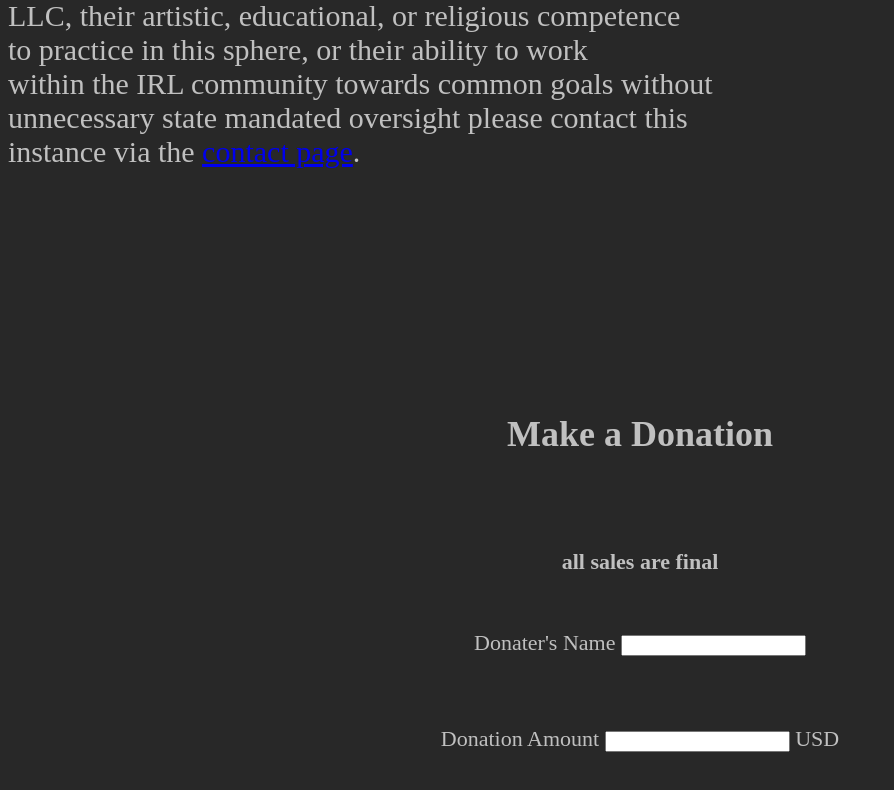
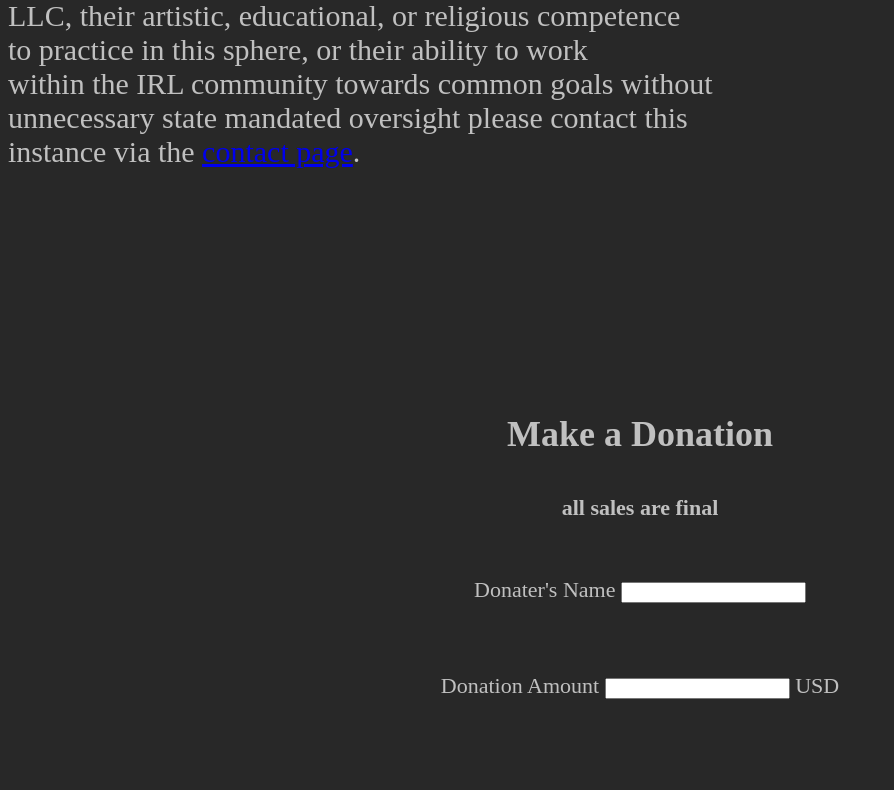
Before and after one commit to saisonxiang/waifuworks, a plain HTML site: page index.html in a window 1280 px wide. Shown: the part 1310-2100 px from the top of the page, without its empty margins (0-894 px from the left). Drawn offline with Linux system fonts and the light colour scheme; a script that the page names is missing; a web font is replaced by a local one.

Commit message:
Update index.html

```diff
--- a/index.html
+++ b/index.html
@@ -67,7 +67,7 @@ body {
     <br>
     <br><h1 style="text-align:center;"><span style="font-size: 36px;">
     <br>Make a Donation</span></h1>
-    <br><h2 style="text-align:center;"><span style="font-size: 22px;">
+        <h2 style="text-align:center;"><span style="font-size: 22px;">
         all sales are final</span></h2>
     <br>
 
```
